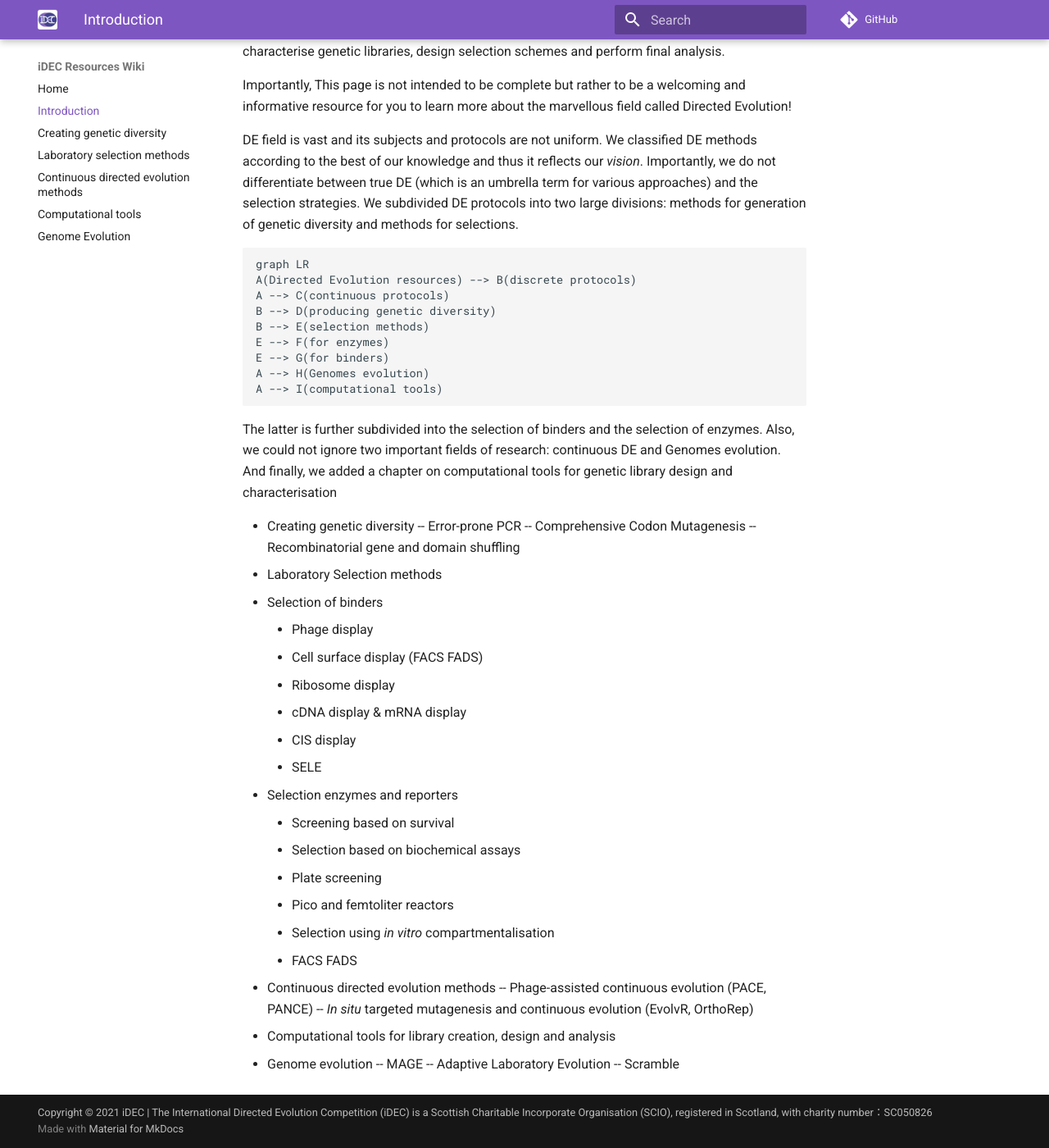
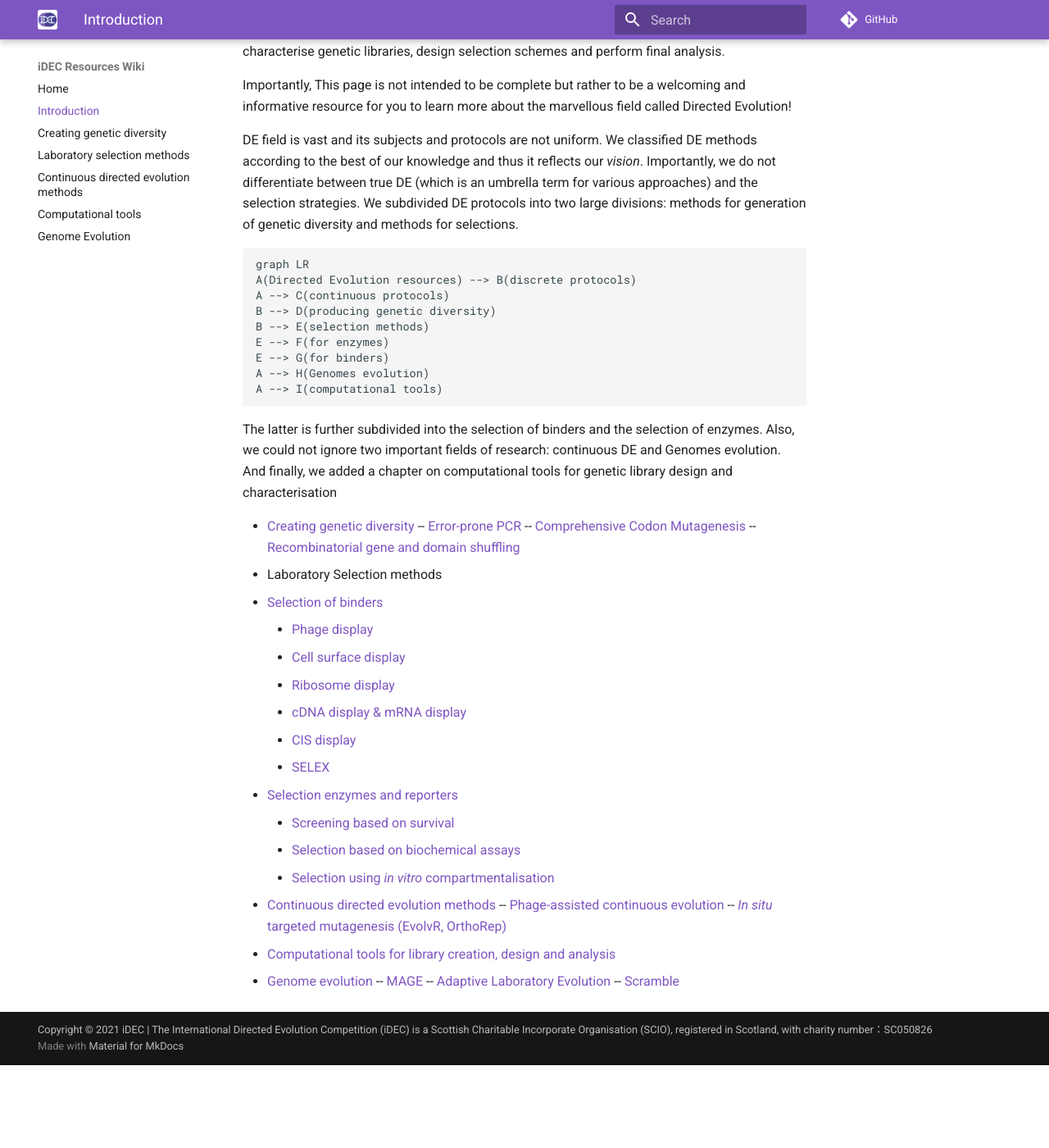
Before and after one commit to idechq/idec-wiki, an MkDocs documentation site: the page built from docs/introduction.md, in a window 1280 px wide and 1400 px high, scrolled down 597 px. Shown: the whole window at 82% size. Built offline with MkDocs 1.6.1 and Material for MkDocs 9.7.7, drawn with Linux system fonts in a browser that asks for light colours; comment, search, counter and statistics services are not loaded; after the commit the page ends 1896 px from its top, so only the background shows below that.

Commit message:
updated index in index.md and introduction.md files

````diff
--- a/docs/introduction.md
+++ b/docs/introduction.md
@@ -23,30 +23,27 @@ A --> I(computational tools)
 ```
 The latter is further subdivided into the selection of binders and the selection of enzymes. Also, we could not ignore two important fields of research: continuous DE and Genomes evolution. And finally, we added  a chapter on computational tools for genetic library design and characterisation
 
-- Creating genetic diversity
--- Error-prone PCR
--- Comprehensive Codon Mutagenesis
--- Recombinatorial gene and domain shuffling
+- [Creating genetic diversity](genetic_diversity.md)
+-- [Error-prone PCR](epPCR.md)
+-- [Comprehensive Codon Mutagenesis](CCM.md)
+-- [Recombinatorial gene and domain shuffling](gene_shuttling.md)
 - Laboratory Selection methods
-  - Selection of binders
-    - Phage display
-    - Cell surface display (FACS FADS)
-    - Ribosome display
-    - cDNA display & mRNA display
-    - CIS display
-    - SELE
-  - Selection enzymes and reporters
-    - Screening based on survival
-    - Selection based on biochemical assays
-    - Plate screening
-    - Pico and femtoliter reactors
-    - Selection using *in vitro* compartmentalisation
-    - FACS FADS
-- Continuous directed evolution methods
--- Phage-assisted continuous evolution (PACE, PANCE)
--- *In situ* targeted mutagenesis and continuous evolution (EvolvR, OrthoRep)
-- Computational tools for library creation, design and analysis
-- Genome evolution
--- MAGE
--- Adaptive Laboratory Evolution
--- Scramble
+  - [Selection of binders](binders.md)
+    - [Phage display](phage_display.md)
+    - [Cell surface display](FACS_FADS.md)
+    - [Ribosome display](ribodisplay.md)
+    - [cDNA display & mRNA display](mRNAdisplay.md)
+    - [CIS display](cisdisplay.md)
+    - [SELEX](selex.md)
+  - [Selection enzymes and reporters](enzymes.md)
+    - [Screening based on survival](survival.md)
+    - [Selection based on biochemical assays](biochem.md)
+    - [Selection using *in vitro* compartmentalisation](CBL.md)
+- [Continuous directed evolution methods](continuous.md)
+-- [Phage-assisted continuous evolution](PACE_PANCE.md)
+-- [*In situ* targeted mutagenesis (EvolvR, OrthoRep)](insitu_mut.md)
+- [Computational tools for library creation, design and analysis](computational.md)
+- [Genome evolution](genomes.md)
+-- [MAGE](mage.md)
+-- [Adaptive Laboratory Evolution](ALE.md)
+-- [Scramble](scramble.md)
````
Also changed, not shown: docs/index.md (+24 -6 lines).
